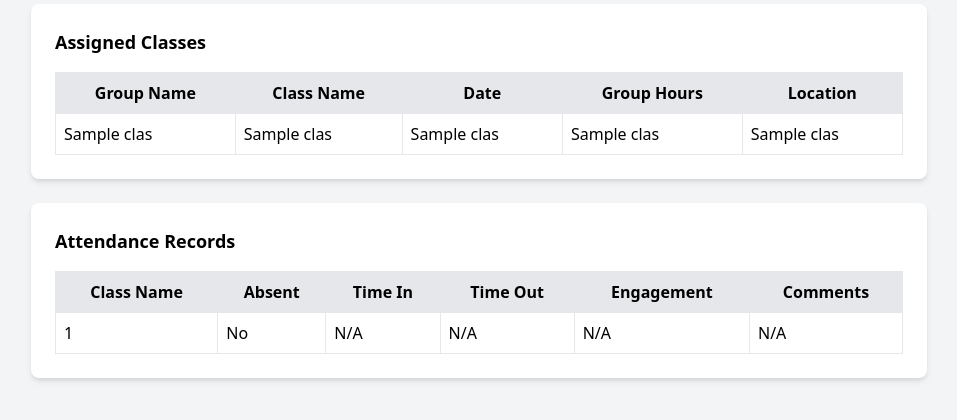
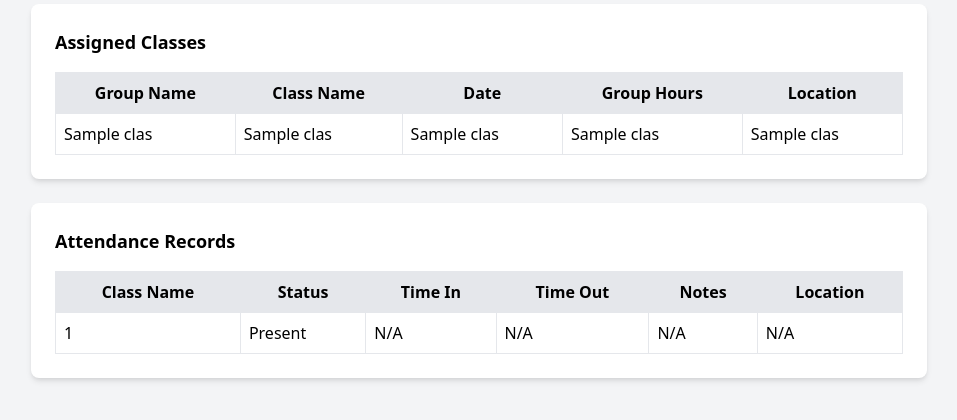
Before and after one commit to lebright85/rwc, a Flask app: template templates/attendee_profile.html in a window 1280 px wide. Shown: the part 380-800 px from the top of the page, without its empty margins (161-1118 px from the left). Run offline with Flask 3, Linux system fonts and the light colour scheme; the template is opened without the code that fills it: most values are stand-ins (such as "Sample title", 1, 10 or a date in 2020); some libraries are stand-ins or nearby versions.

Commit message:
Update attendee_profile.html

```diff
--- a/templates/attendee_profile.html
+++ b/templates/attendee_profile.html
@@ -50,22 +50,22 @@
             <thead>
                 <tr class="bg-gray-200">
                     <th class="border p-2">Class Name</th>
-                    <th class="border p-2">Absent</th>
+                    <th class="border p-2">Status</th>
                     <th class="border p-2">Time In</th>
                     <th class="border p-2">Time Out</th>
-                    <th class="border p-2">Engagement</th>
-                    <th class="border p-2">Comments</th>
+                    <th class="border p-2">Notes</th>
+                    <th class="border p-2">Location</th>
                 </tr>
             </thead>
             <tbody>
                 {% for record in attendance_records %}
                 <tr>
                     <td class="border p-2">{{ record[0] }}</td>
-                    <td class="border p-2">{{ 'Yes' if record[5] else 'No' }}</td>
+                    <td class="border p-2">{{ record[3] or 'Present' }}</td>
                     <td class="border p-2">{{ record[1] or 'N/A' }}</td>
                     <td class="border p-2">{{ record[2] or 'N/A' }}</td>
-                    <td class="border p-2">{{ record[3] or 'N/A' }}</td>
                     <td class="border p-2">{{ record[4] or 'N/A' }}</td>
+                    <td class="border p-2">{{ record[5] or 'N/A' }}</td>
                 </tr>
                 {% endfor %}
             </tbody>
```
